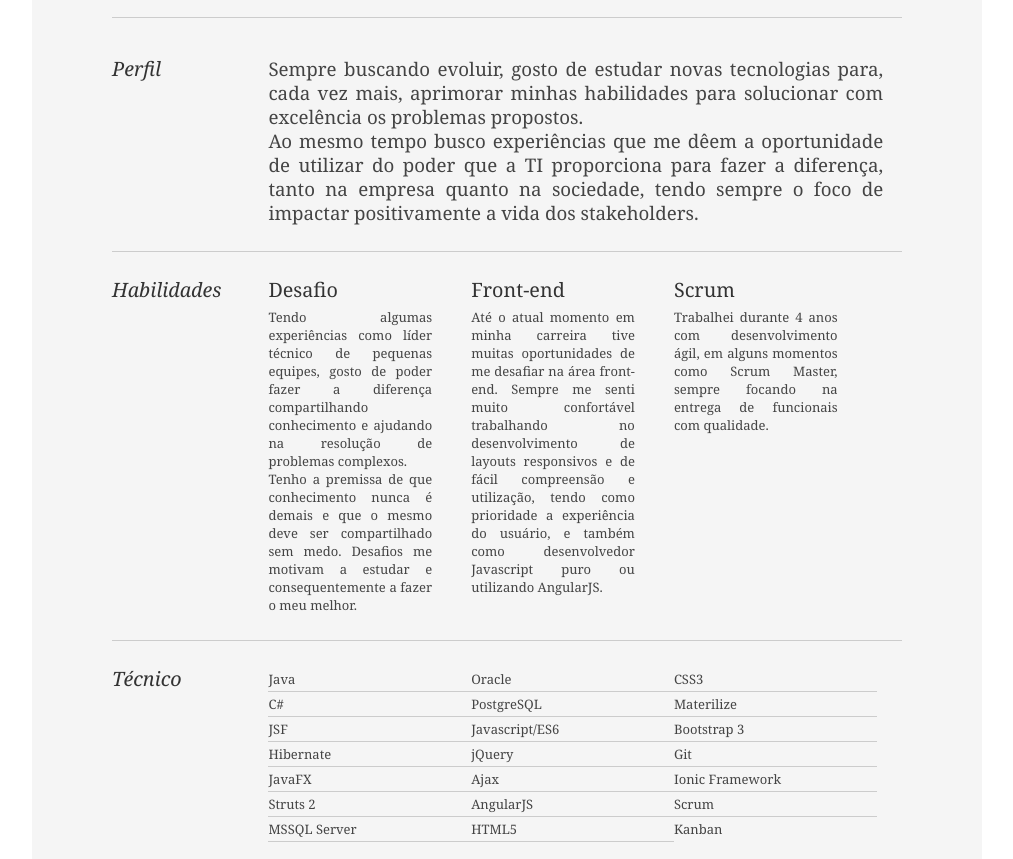
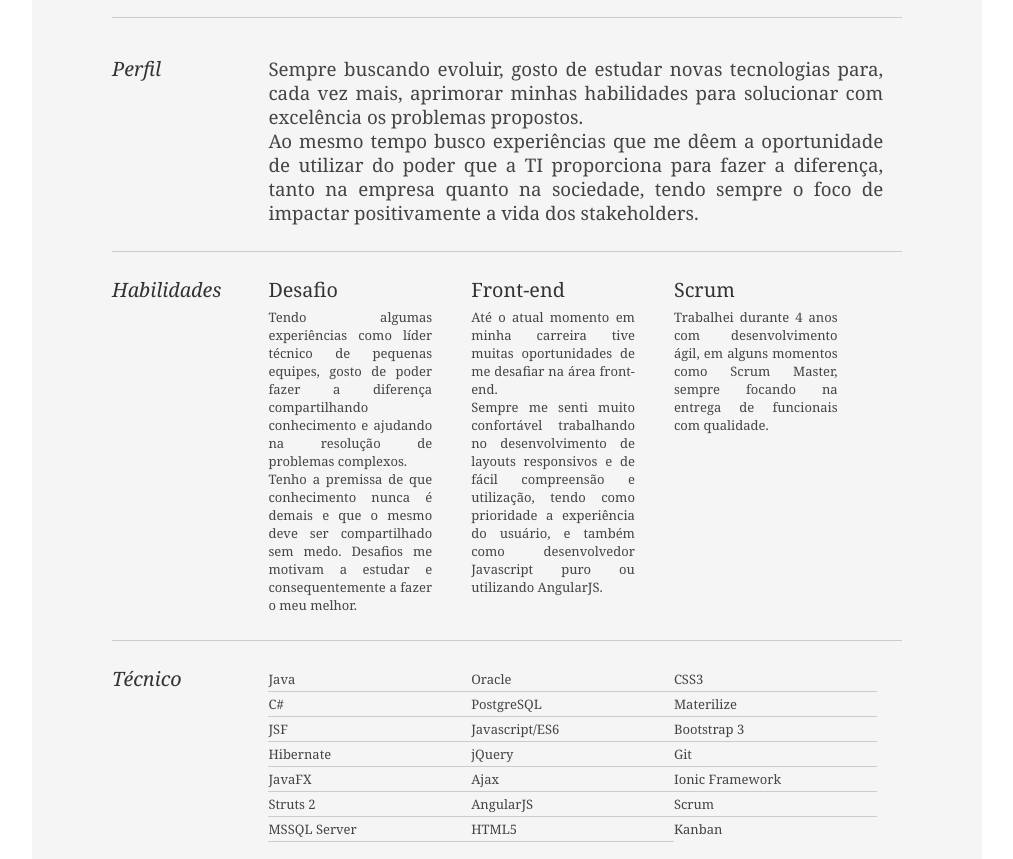
Before and after one commit to vitoralvesr/vitor_resume, a plain HTML site: page index.html in a window 1280 px wide. Shown: the part 238-1097 px from the top of the page, without its empty margins (133-1146 px from the left). Drawn offline with Linux system fonts and the light colour scheme.

Commit message:
Update index.html

```diff
--- a/index.html
+++ b/index.html
@@ -70,7 +70,12 @@
 
 								<div class="talent">
 									<h2>Front-end</h2>
-									<p>Até o atual momento em minha carreira tive muitas oportunidades de me desafiar na área front-end. Sempre me senti muito confortável trabalhando no desenvolvimento de layouts responsivos e de fácil compreensão e utilização, tendo como prioridade a experiência do usuário, e também como desenvolvedor Javascript puro ou utilizando AngularJS.</p>
+									<p>
+										Até o atual momento em minha carreira tive muitas oportunidades de me desafiar na área front-end.
+									</p>
+									<p>
+										Sempre me senti muito confortável trabalhando no desenvolvimento de layouts responsivos e de fácil compreensão e utilização, tendo como prioridade a experiência do usuário, e também como desenvolvedor Javascript puro ou utilizando AngularJS.
+									</p>
 								</div>
 
 								<div class="talent">
```
